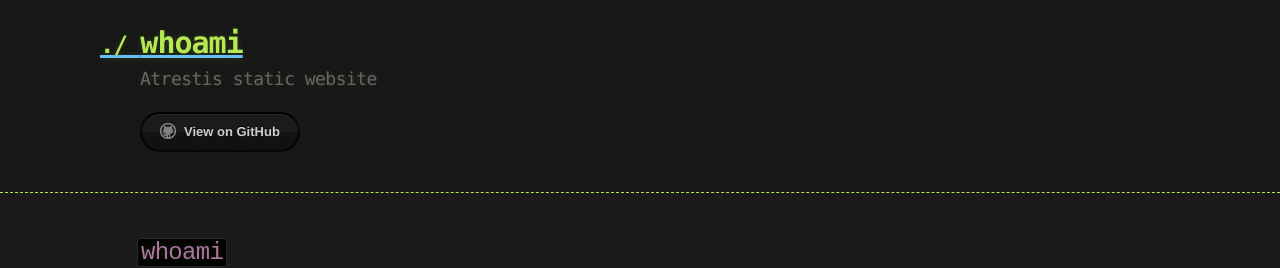
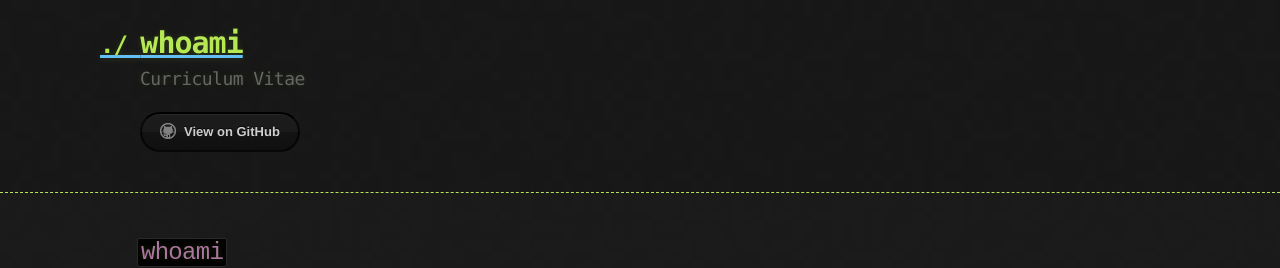
Before and after one commit to atrestis/atrestis.github.io, a Jekyll site: the page built from index.md, in a window 1280 px wide and 900 px high. Shown: the top 268 px of the window. Built offline with Jekyll 4.4.1, drawn with Linux system fonts in a browser that asks for light colours; our own code applies the rules of GitHub Pages for plain Markdown files.

```diff
--- a/_config.yml
+++ b/_config.yml
@@ -1,6 +1,7 @@
 title: whoami
-description: Atrestis static website
+description: Curriculum Vitae
 theme: jekyll-theme-hacker
-plugins_dir: jekyll-seo-tag
+plugins:
+  - jekyll-seo-tag
 github:
   repository_url: https://github.com/atrestis/atrestis.github.io
```
Also changed, not shown: _includes/head.html (added, +12 -0 lines).
